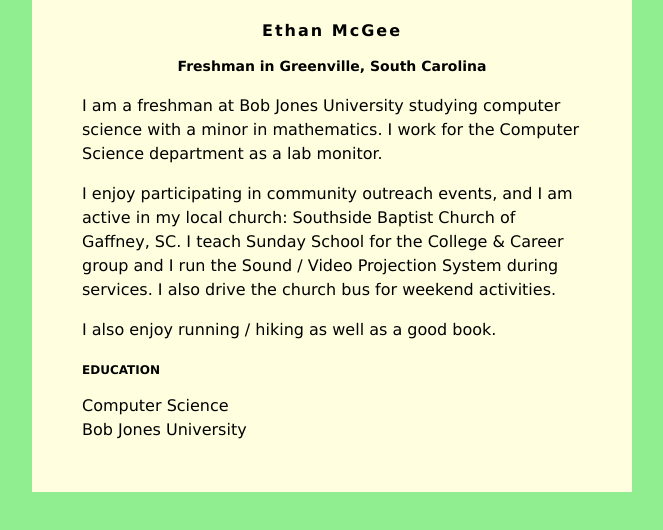
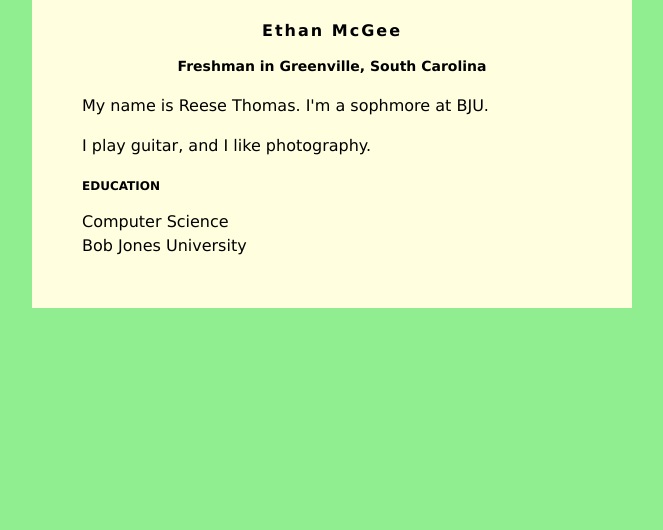
Before and after one commit to rthom752/rthom752.github.io, a plain HTML site: page index.html in a window 1280 px wide. Shown: the whole page, without its empty margins (308-971 px from the left). Drawn offline with Linux system fonts and the light colour scheme.

Commit message:
Update index.html

```diff
--- a/index.html
+++ b/index.html
@@ -33,17 +33,12 @@
  <h1>Ethan McGee</h1>
  <h2>Freshman in Greenville, South Carolina</h2>
 
- <p>I am a freshman at Bob Jones University studying computer science with a
-minor in mathematics. I work for the Computer Science department as a lab
-monitor.</p>
+ <p>My name is Reese Thomas. I'm a sophmore at BJU.</p>
  <p>
- I enjoy participating in community outreach events, and I am active in my
-local church: Southside Baptist Church of Gaffney, SC. I teach Sunday School for the
-College &amp; Career group and I run the Sound / Video Projection System during
-services. I also drive the church bus for weekend activities.
+ I play guitar, and I like photography.
  </p>
  <p>
- I also enjoy running / hiking as well as a good book.
+
  </p>
 
  <h3>EDUCATION</h3>
```
